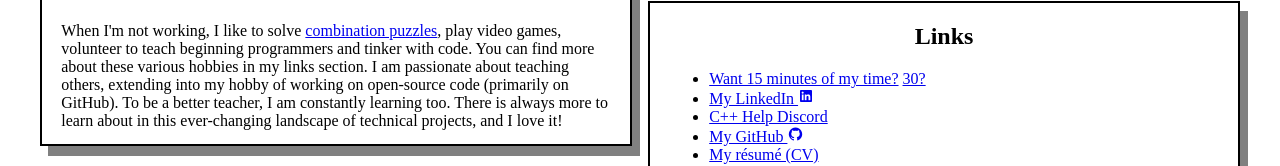
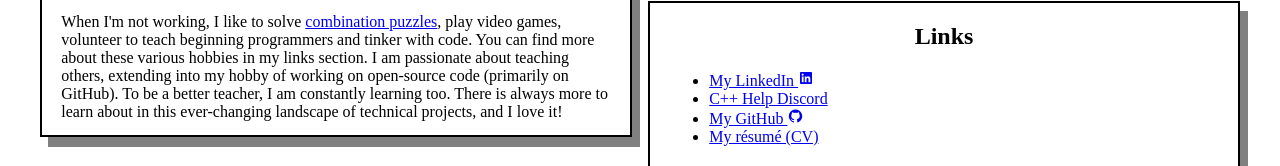
Before and after one commit to kevinkjt2000/magicly-work, a SvelteKit app in the folder web/: page / in a window 1280 px wide. Shown: the part 278-444 px from the top of the page. Built offline with nearby package versions, Linux system fonts and the light colour scheme.

Commit message:
Take away calendly links

```diff
--- a/web/src/routes/+page.svelte
+++ b/web/src/routes/+page.svelte
@@ -33,10 +33,6 @@
 	<Box title="Links">
 		<ul>
 			<li>
-				<a href="https://calendly.com/kevin_tindall/15min">Want 15 minutes of my time?</a>
-				<a href="https://calendly.com/kevin_tindall/30min">30?</a>
-			</li>
-			<li>
 				<a href="https://www.linkedin.com/in/kevin-tindall/"
 					>My LinkedIn <i class="lni lni-linkedin" /></a
 				>
```
